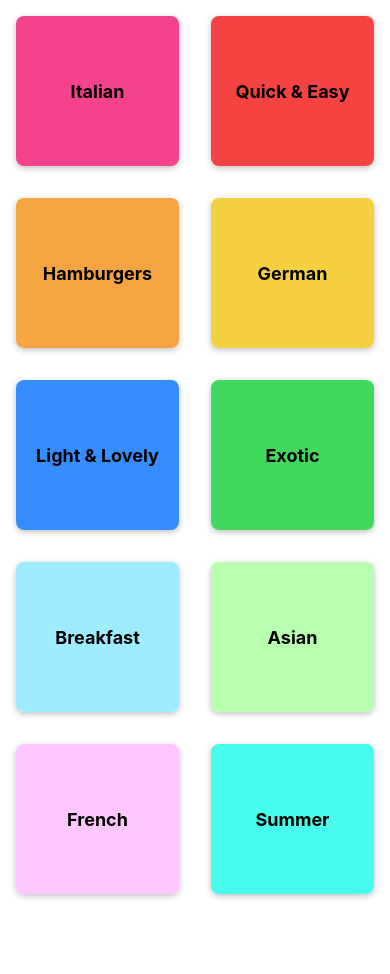
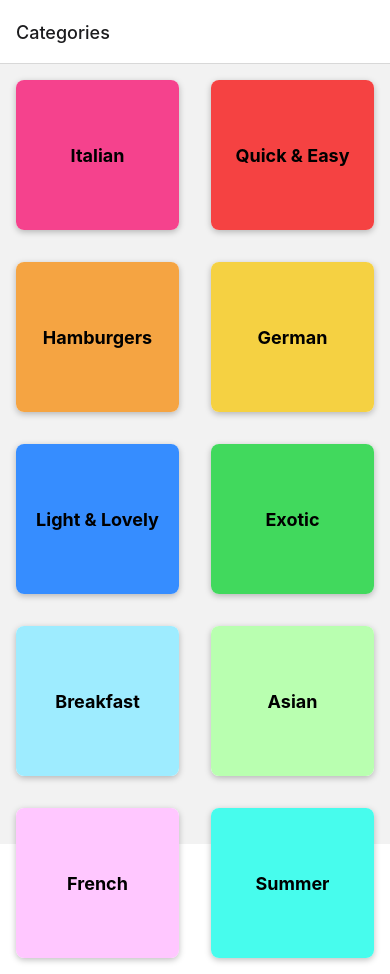
Before and after one commit to WellingtonDefassio/menu-restaurant, a React Native app: screen / in a window 390 px wide. Before the commit the page ends 910 px from the top, so only its background shows below. Built offline with nearby package versions, Linux system fonts and the light colour scheme.

Commit message:
add navigation and navigation stack

```diff
--- a/App.tsx
+++ b/App.tsx
@@ -1,13 +1,22 @@
 import {StatusBar} from 'expo-status-bar';
 import {StyleSheet, Text, View} from 'react-native';
 import CategoriesScreens from "./src/screens/CategoriesScreens";
+import {NavigationContainer} from "@react-navigation/native";
+import {createNativeStackNavigator} from "@react-navigation/native-stack";
+
+const Stack = createNativeStackNavigator()
+
 
 export default function App() {
     return (
-        <View>
-            <StatusBar style={"light"}/>
-            <CategoriesScreens/>
-        </View>
+        <>
+            <StatusBar style={"dark"}/>
+            <NavigationContainer>
+                <Stack.Navigator>
+                    <Stack.Screen name={"Categories"} component={CategoriesScreens}/>
+                </Stack.Navigator>
+            </NavigationContainer>
+        </>
     );
 }
 
--- a/app.json
+++ b/app.json
@@ -5,6 +5,7 @@
     "version": "1.0.0",
     "orientation": "portrait",
     "icon": "./assets/icon.png",
+    "backgroundColor": "#24180f",
     "userInterfaceStyle": "light",
     "splash": {
       "image": "./assets/splash.png",
--- a/package.json
+++ b/package.json
@@ -9,10 +9,14 @@
     "web": "expo start --web"
   },
   "dependencies": {
+    "@react-navigation/native": "^6.1.9",
+    "@react-navigation/native-stack": "^6.9.17",
     "expo": "~49.0.15",
     "expo-status-bar": "~1.6.0",
     "react": "18.2.0",
-    "react-native": "0.72.6"
+    "react-native": "0.72.6",
+    "react-native-safe-area-context": "4.6.3",
+    "react-native-screens": "~3.22.0"
   },
   "devDependencies": {
     "@babel/core": "^7.20.0",
```
Also changed, not shown: src/screens/MealsOverviewScreen.tsx (added, +10 -0 lines), 1 other file (tests, documents, lock files or other folders).
